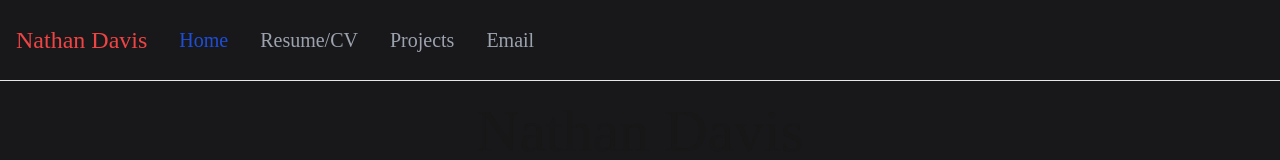
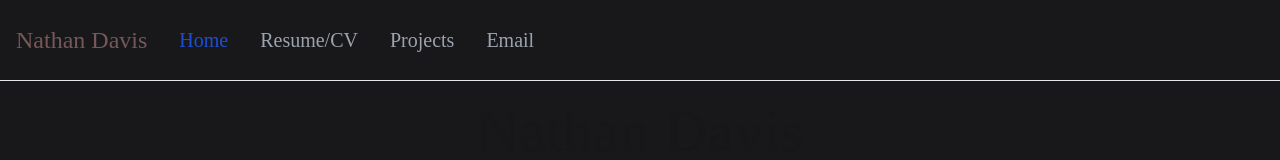
Before and after one commit to nathandavis18/nathandavis18.github.io, a Next.js app: page / in a window 1280 px wide. In both pictures the pointer is over the link "Nathan Davis". Shown: the top 160 px of the page. Built offline with nearby package versions, Linux system fonts and the light colour scheme.

Commit message:
added link hover

```diff
--- a/src/app/globals.css
+++ b/src/app/globals.css
@@ -29,11 +29,15 @@ a{
   text-decoration-line: underline;
 }
 
+a:hover{
+  color: rgb(117, 88, 88)
+}
+
 blockquote {
   font-size: 100%;
   margin: 2em 0;
   padding: 0 1.5em;
-  border-left: 1px slategray dotted;
+  border-left: 1px rgb(144, 112, 112) dotted;
   font-family: 'Times New Roman', Times, serif
 }
 
```
